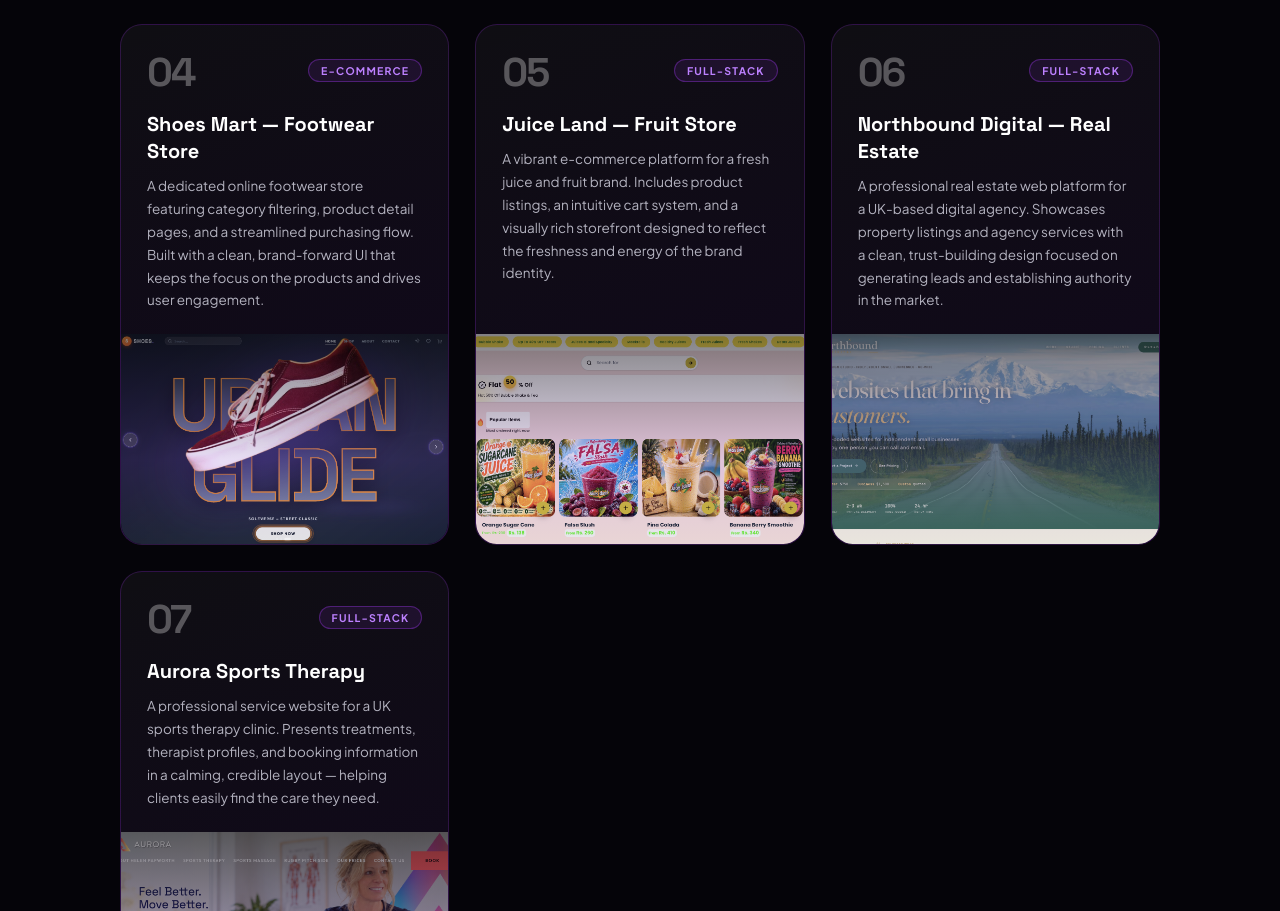
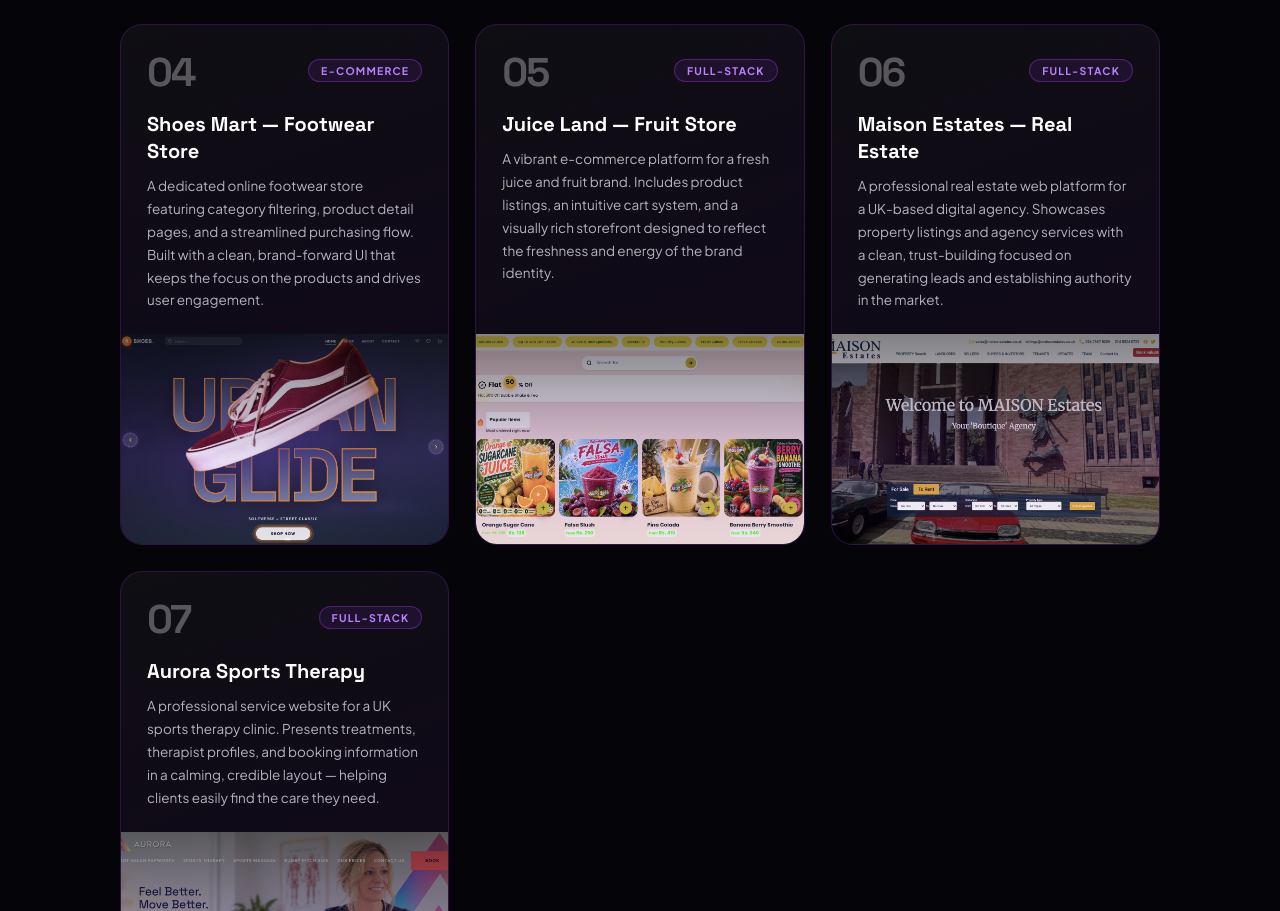
Before and after one commit to Awaisghan/MY-portfolio, a React (Vite) app: page / in a window 1280 px wide. Shown: the part 2383-3294 px from the top of the page. Built offline with nearby package versions, Linux system fonts and the light colour scheme.

Commit message:
more projects add 1

```diff
--- a/src/components/Projects.jsx
+++ b/src/components/Projects.jsx
@@ -52,10 +52,10 @@ const projects = [
   {
     num: '06',
     category: 'Full-Stack',
-    title: 'Northbound Digital — Real Estate',
-    desc: 'A professional real estate web platform for a UK-based digital agency. Showcases property listings and agency services with a clean, trust-building design focused on generating leads and establishing authority in the market.',
+    title: 'Maison Estates —  Real Estate',
+    desc: 'A professional real estate web platform for a UK-based digital agency. Showcases property listings and agency services with a clean, trust-building  focused on generating leads and establishing authority in the market.',
     img: p6,
-    link: 'https://northbounddigital.dev/',
+    link: 'https://maisonestates.co.uk/',
   },
   {
     num: '07',
```
Also changed, not shown: src/assets/projects-6.png.
